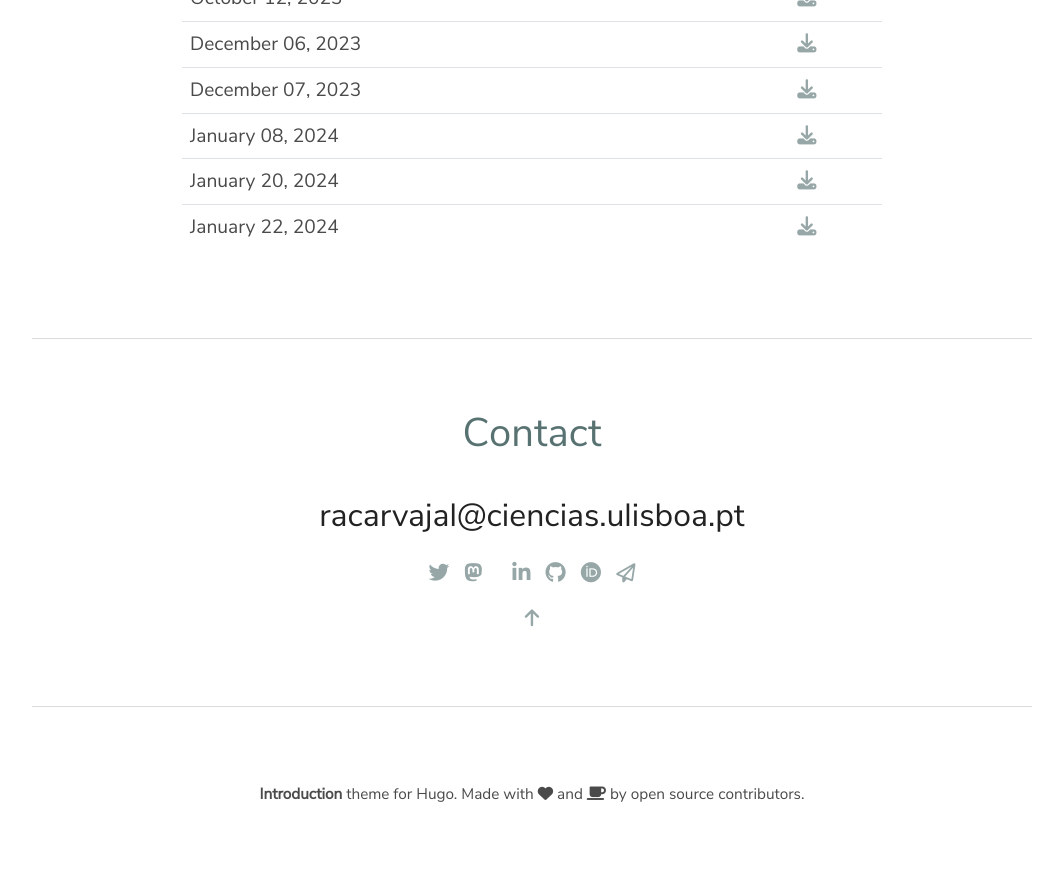
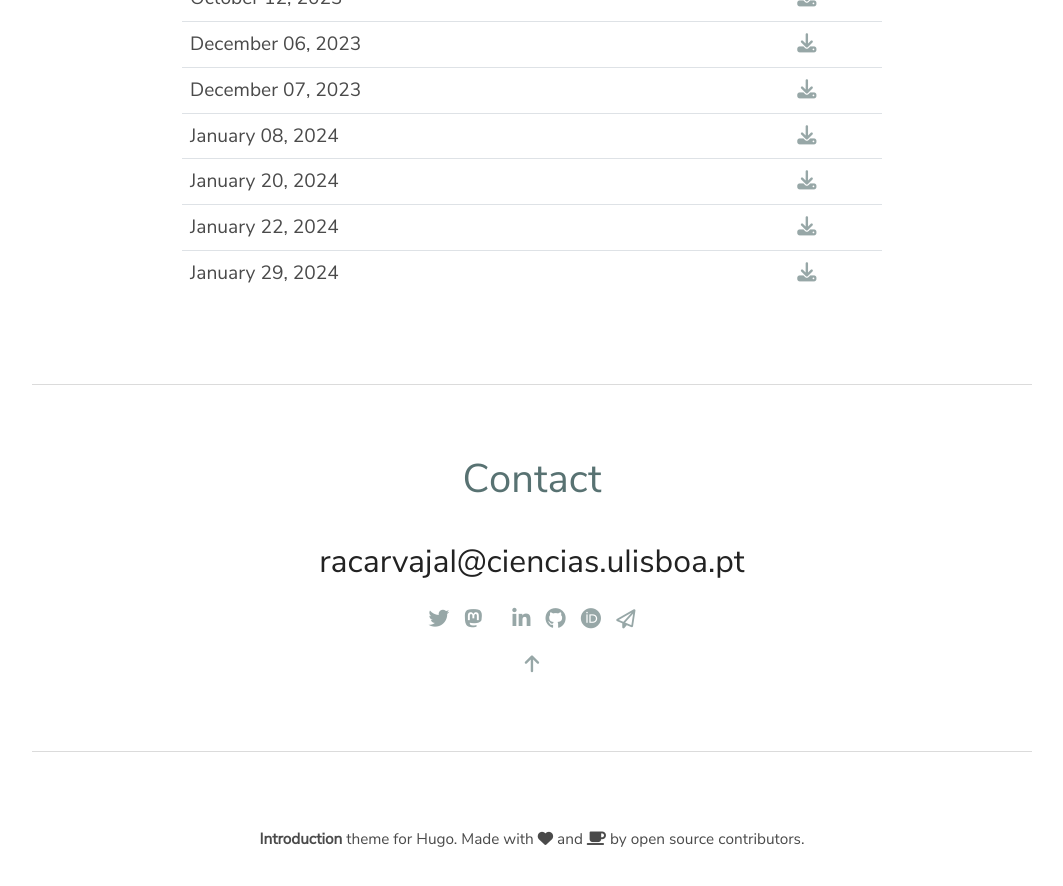
Before and after one commit to racarvajal/racarvajal.github.io, a Jekyll site: the page thesis.html, which Jekyll copies as it is, in a window 1280 px wide and 900 px high, scrolled down 1175 px. Shown: the top 886 px of the window, without its empty margins (108-1171 px from the left). Built offline with Jekyll 4.4.1, drawn with Linux system fonts in a browser that asks for light colours; before the commit the page ends 2030 px from its top, so only the background shows below that.

Commit message:
pdf at Jan 29

```diff
--- a/thesis.html
+++ b/thesis.html
@@ -167,6 +167,14 @@
               </a>
             </td>
           </tr>
+          <tr>
+            <td>January 29, 2024</td>
+            <td class="t-center">
+              <a href="files/thesis/thesis_RCP_FCUL_Jan29.pdf" target="_blank">
+                <i class="fa fa-download"></i>
+              </a>
+            </td>
+          </tr>
         </table>
       </div>
     </div>
```
Also changed, not shown: 1 other file.
